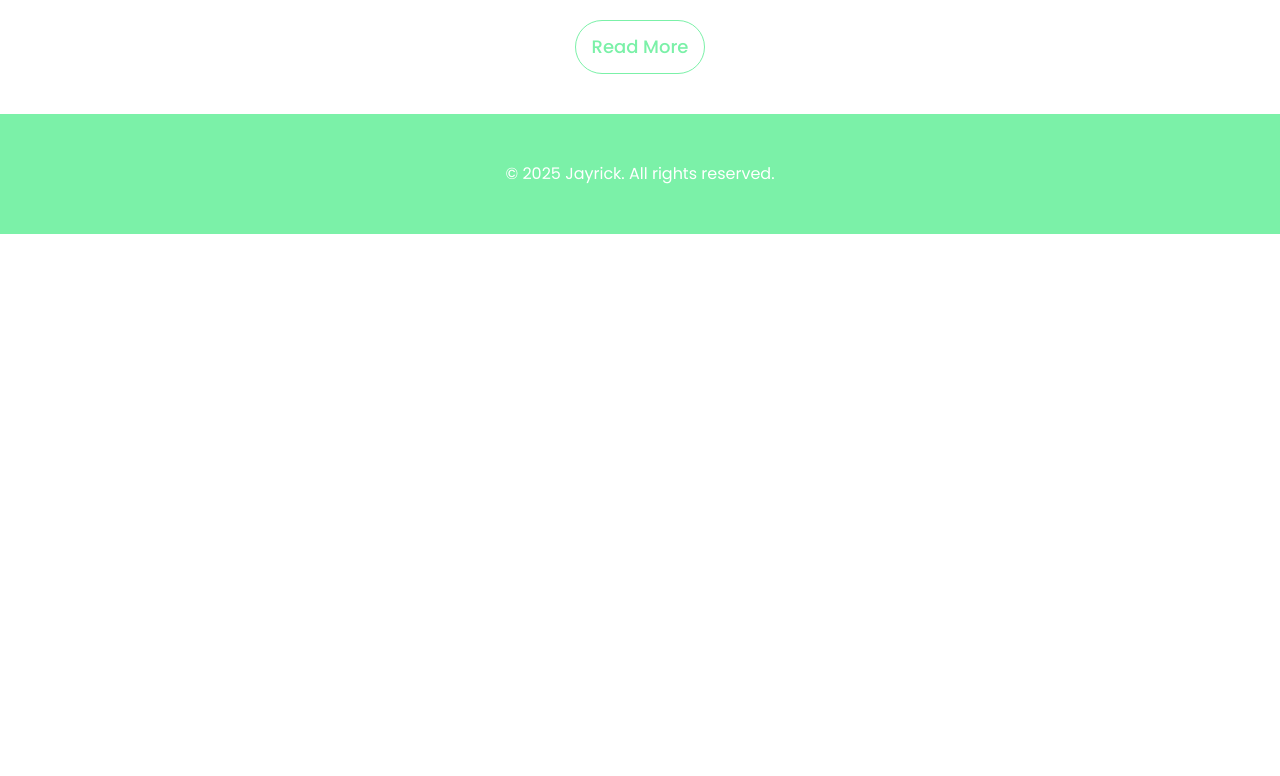
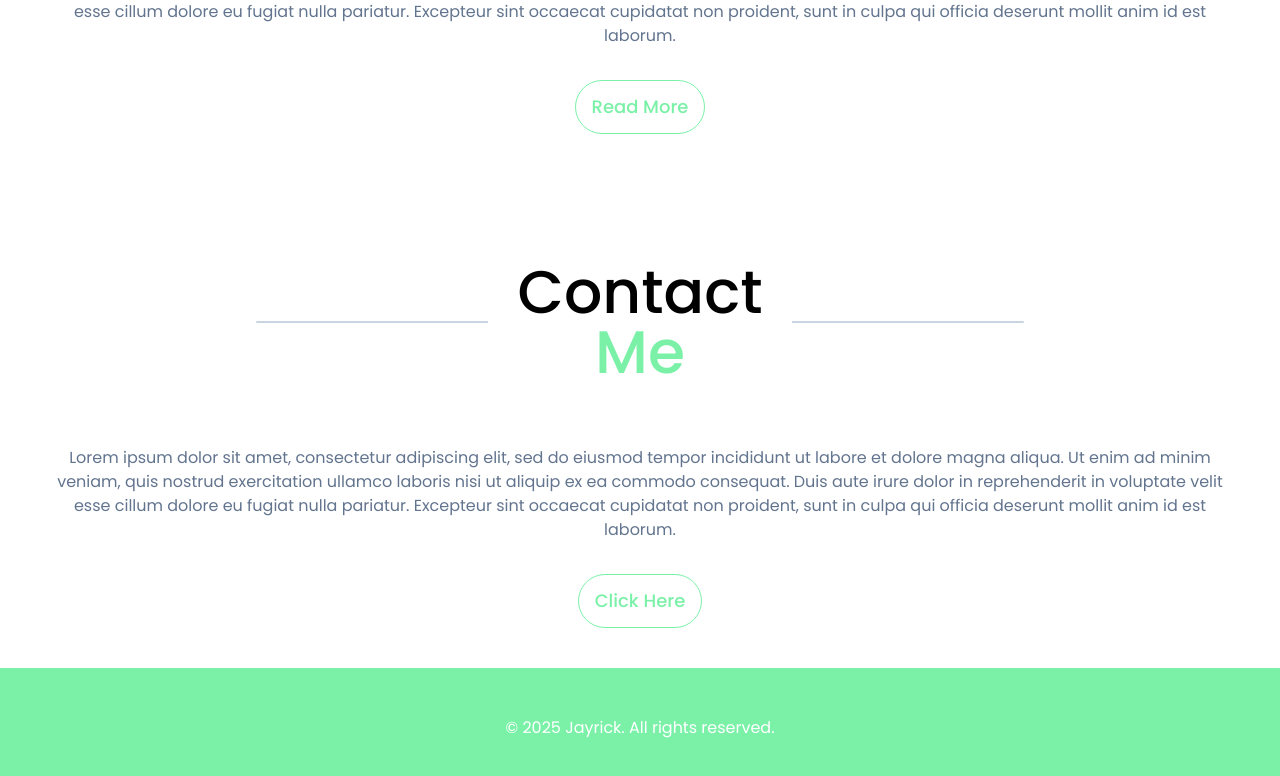
Before and after one commit to jayrick-test/my-nextjs-portfolio, a Next.js app: page / in a window 1280 px wide. Shown: the part 1300-2076 px from the top of the page. Before the commit the page ends 1534 px from the top, so only its background shows below. Built offline with nearby package versions, Linux system fonts and the light colour scheme.

Commit message:
Added Contact Form

```diff
--- a/app/_sections/home.tsx
+++ b/app/_sections/home.tsx
@@ -75,9 +75,9 @@ export const Home = () => {
               <div className="relative block py-12">
                 <TitlePage
                   title={
-                    <span>
+                    <div className="xs:max-w-fit max-w-64 mx-auto">
                       About <span className="text-green-300">Me</span>
-                    </span>
+                    </div>
                   }
                 />
               </div>
@@ -101,6 +101,39 @@ export const Home = () => {
           </div>
         </div>
       </section>
+      <section className="w-full p-10 flex items-center">
+        <div className="container mx-auto w-full">
+          <div className="space-y-8">
+            <div className="space-y-4">
+              <div className="relative block py-12">
+                <TitlePage
+                  title={
+                    <div className="xs:max-w-fit max-w-64 mx-auto">
+                      Contact <span className="text-green-300">Me</span>
+                    </div>
+                  }
+                />
+              </div>
+              <p className="text-center text-slate-500">
+                Lorem ipsum dolor sit amet, consectetur adipiscing elit, sed do
+                eiusmod tempor incididunt ut labore et dolore magna aliqua. Ut
+                enim ad minim veniam, quis nostrud exercitation ullamco laboris
+                nisi ut aliquip ex ea commodo consequat. Duis aute irure dolor
+                in reprehenderit in voluptate velit esse cillum dolore eu fugiat
+                nulla pariatur. Excepteur sint occaecat cupidatat non proident,
+                sunt in culpa qui officia deserunt mollit anim id est laborum.
+              </p>
+            </div>
+
+            <Link
+              href="/contact"
+              className="w-fit m-auto block font-medium text-lg text-green-300 border border-green-300 rounded-full hover:bg-green-400 hover:text-white px-4 py-3 cursor-pointer transition-colors duration-200"
+            >
+              Click Here
+            </Link>
+          </div>
+        </div>
+      </section>
     </>
   );
 };
--- a/app/about/_sections/about.tsx
+++ b/app/about/_sections/about.tsx
@@ -30,9 +30,9 @@ export const About = () => {
             <div className="relative block py-48">
               <TitlePage
                 title={
-                  <span>
+                  <div className="xs:max-w-fit max-w-64 mx-auto">
                     About <span className="text-green-300">Me</span>
-                  </span>
+                  </div>
                 }
               />
             </div>
--- a/app/contact/_sections/contact.tsx
+++ b/app/contact/_sections/contact.tsx
@@ -1,21 +1,53 @@
 "use client";
 
 import TitlePage from "@/components/page-title";
+import { useCallback } from "react";
 
 export const Contact = () => {
+  const onFormSubmit = useCallback((e: React.FormEvent<HTMLFormElement>) => {
+    e.preventDefault();
+  }, []);
+
   return (
-    <section className="w-full pt-[calc(100%-(100%-160px))]">
+    <section className="min-h-screen w-full pt-[calc(100%-(100%-160px))]">
       <div className="px-10 py-5">
-        <div className="container mx-auto w-full space-y-8">
+        <div className="container mx-auto w-full space-y-12">
           <div className="space-y-4">
             <TitlePage
               title={
-                <span>
+                <div className="xs:max-w-fit max-w-64 mx-auto">
                   Contact <span className="text-green-300">Me</span>
-                </span>
+                </div>
               }
             />
           </div>
+          <form
+            onSubmit={onFormSubmit}
+            className="space-y-8 max-w-xl w-full mx-auto block"
+          >
+            <div className="space-y-4">
+              <input
+                placeholder="Full Name"
+                className="border border-slate-300 p-3 rounded-lg w-full block focus:outline-none focus:border-green-300 transition-colors duration-200"
+              />
+              <input
+                type="email"
+                placeholder="Email Address"
+                className="border border-slate-300 p-3 rounded-lg w-full block focus:outline-none focus:border-green-300 transition-colors duration-200"
+              />
+              <textarea
+                placeholder="Message"
+                className="border border-slate-300 p-3 rounded-lg resize-none w-full block focus:outline-none focus:border-green-300 transition-colors duration-200"
+                rows={8}
+              />
+            </div>
+            <button
+              type="submit"
+              className="w-fit m-auto block font-medium text-lg text-green-300 border border-green-300 rounded-full hover:bg-green-400 hover:text-white px-4 py-3 cursor-pointer transition-colors duration-200"
+            >
+              Send Message
+            </button>
+          </form>
         </div>
       </div>
     </section>
```
